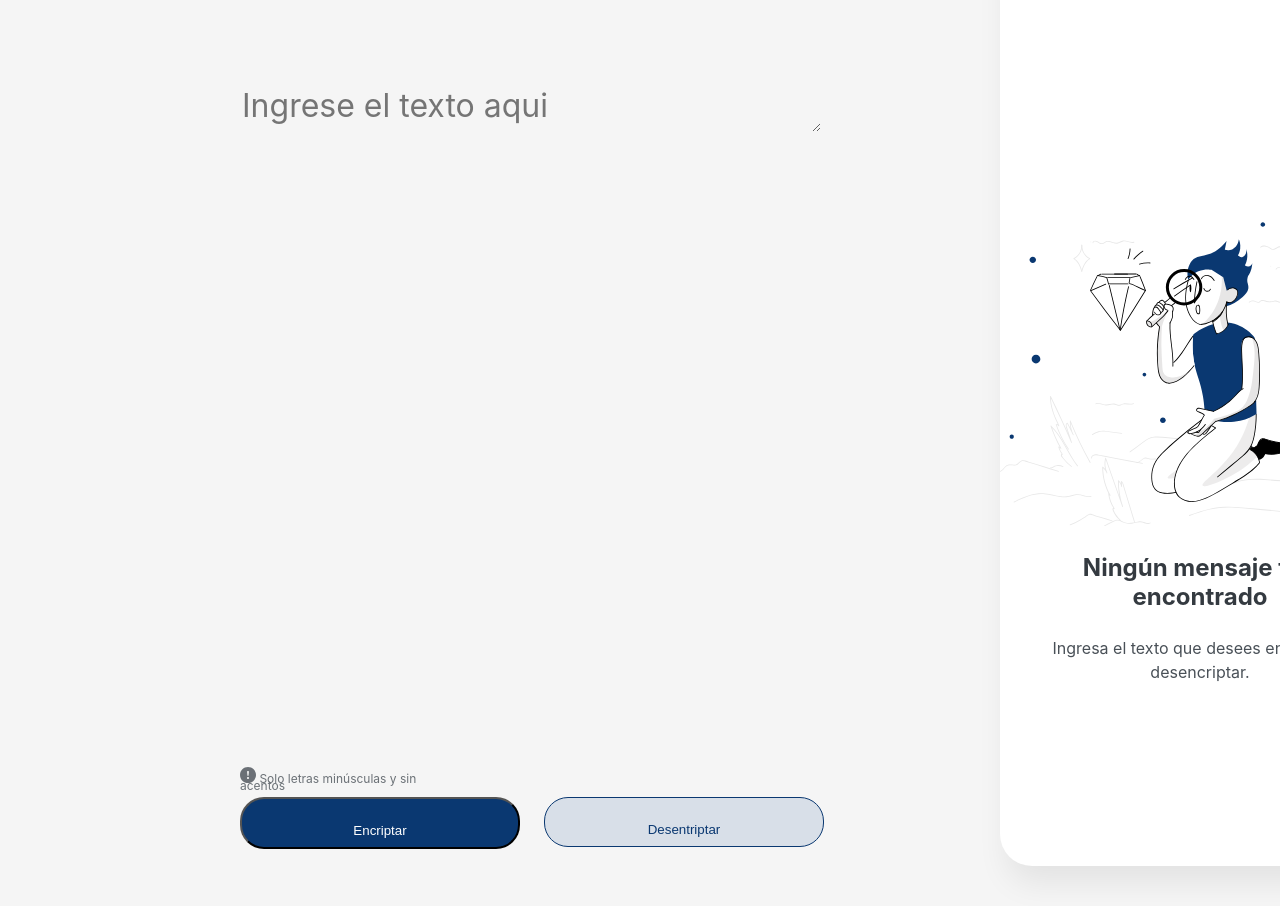
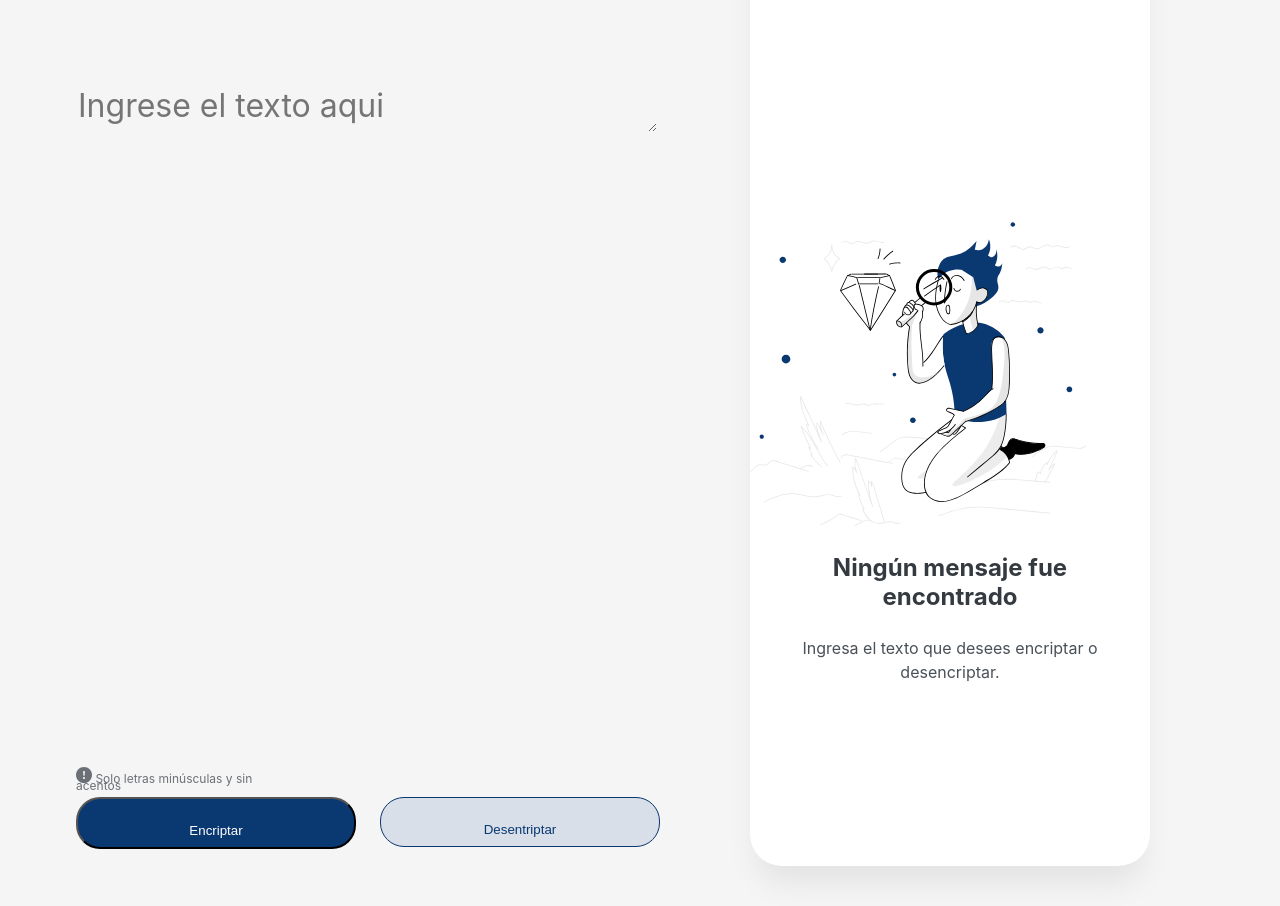
Before and after one commit to gladys5/-challengeonecodificador4, a plain HTML site: page index.html in a window 1280 px wide. Shown: the part 88-994 px from the top of the page. Drawn offline with Linux system fonts and the light colour scheme.

Commit message:
media querys

```diff
--- a/style.css
+++ b/style.css
@@ -4,129 +4,6 @@ body {
   margin: 50px solid black;
   box-sizing: border-box;
 }
-/* .logo {
-  position: absolute;
-  left: 40px;
-  top: 40px;
-}
-textarea {
-  background-color: #f5f5f5;
-}
-.aside {
-  position: absolute;
-  width: 400px;
-  height: 944px;
-  left: 1000px;
-  top: 40px;
-  background: #ffffff;
-  box-shadow: 0px 24px 32px -8px rgba(0, 0, 0, 0.08);
-  border-radius: 32px;
-}
-.img {
-  width: 336px;
-  height: 304px;
-  margin-top: 300px;
-}
-.text {
-  position: absolute;
-  width: 577px;
-  height: 48px;
-  left: 240px;
-  top: 168px;
-  font-family: "Inter";
-  font-style: normal;
-  font-weight: 400;
-  font-size: 32px;
-  line-height: 150%;
-  color: #0a3871;
-}
-section {
-  display: flex;
-  flex-direction: row;
-  align-items: flex-start;
-  padding: 0px;
-  gap: 24px;
-  position: absolute;
-  width: 680px;
-  height: 67px;
-  left: 240px;
-  top: 885px;
-  width: 280px;
-  height: 19px;
-}
-span {
-  position: absolute;
-  left: 0%;
-  right: 0%;
-  top: 0%;
-  bottom: 0%;
-  width: 205px;
-  height: 18px;
-  font-family: "Inter";
-  font-style: normal;
-  font-weight: 400;
-  font-size: 12px;
-  line-height: 50%;
-  color: #495057;
-  opacity: 0.8;
-  margin-top: -30px;
-}
-.blue {
-  padding: 24px;
-  gap: 8px;
-  background: #0a3871;
-  border-radius: 24px;
-  flex: none;
-  order: 0;
-  flex-grow: 0;
-  width: 280px;
-  height: 19px;
-  text-align: center;
-  color: #ffffff;
-}
-.white {
-  padding: 24px;
-  gap: 8px;
-  background: #d8dfe8;
-  border: 1px solid #0a3871;
-  border-radius: 24px;
-  width: 280px;
-  height: 19px;
-  text-align: center;
-  color: #0a3871;
-  flex: none;
-  order: 0;
-  flex-grow: 1;
-}
-.msn {
-  font-family: "Inter";
-  font-style: normal;
-  font-weight: 700;
-  font-size: 24px;
-  line-height: 120%;
-  text-align: center;
-  color: #343a40;
-  flex: none;
-  order: 0;
-  align-self: stretch;
-  flex-grow: 0;
-}
-p {
-  font-family: "Inter";
-  font-style: normal;
-  font-weight: 400;
-  font-size: 16px;
-  line-height: 150%;
-  text-align: center;
-  color: #495057;
-  flex: none;
-  order: 1;
-  align-self: stretch;
-  flex-grow: 0;
-  left: calc(50% - 600px / 2 + 400px);
-} */
-
-/* resolucion 1440  */
 
 .logo {
   position: absolute;
@@ -134,10 +11,7 @@ p {
   left: 3%;
   top: 3%;
 }
-textarea {
-  background-color: #f5f5f5;
-  border: none;
-}
+
 .active {
   display: none;
 }
@@ -145,7 +19,7 @@ textarea {
   position: absolute;
   width: 400px;
   height: 944px;
-  left: 1000px;
+  left: 1500px;
   top: 10px;
 
   background: #ffffff;
@@ -161,7 +35,7 @@ textarea {
 }
 .textareaView {
   display: none;
-  /* background-color: #ffffff; */
+  background-color: #ffffff;
   margin-left: 110px;
   margin-top: 40px;
   border: none;
@@ -192,9 +66,9 @@ textarea {
   position: absolute;
   width: 577px;
   height: 48px;
-  left: 240px;
+  left: 640px;
   top: 168px;
-
+  background-color: #f5f5f5;
   font-family: "Inter";
   font-style: normal;
   font-weight: 400;
@@ -215,7 +89,7 @@ textarea {
   width: 680px;
   height: 67px;
 
-  left: 240px;
+  left: 640px;
 
   top: 885px;
 
@@ -318,5 +192,71 @@ p {
   top: 1000px;
 
   text-align: center;
-  color: #495057;
+  color: #0a3871;
 }
+@media (max-width: 1950px) {
+  .text {
+    left: calc(640px - 64px);
+  }
+  .section {
+    right: calc(640px - 64px);
+  }
+  .aside {
+    left: calc(1500px - 150px);
+  }
+}
+@media (max-width: 1812px) {
+  .text {
+    left: calc(540px - 164px);
+  }
+  .section {
+    left: calc(540px - 164px);
+  }
+  .aside {
+    left: calc(1350px - 150px);
+  }
+}
+@media (max-width: 1674px) {
+  .text {
+    left: calc(440px - 264px);
+  }
+  .section {
+    left: calc(440px - 264px);
+  }
+  .aside {
+    left: calc(1200px - 150px);
+  }
+}
+@media (max-width: 1536px) {
+  .text {
+    left: calc(340px - 164px);
+  }
+  .section {
+    left: calc(240px - 164px);
+  }
+  .aside {
+    left: calc(1050px - 150px);
+  }
+}
+@media (max-width: 1366px) {
+  .text {
+    left: calc(240px - 164px);
+  }
+  .section {
+    left: calc(240px - 164px);
+  }
+  .aside {
+    left: calc(900px - 150px);
+  }
+}
+@media (max-width: 1180px) {
+  .text {
+    left: calc(140px - 164px);
+  }
+  .section {
+    left: calc(140px - 164px);
+  }
+  .aside {
+    left: calc(750px - 150px);
+  }
+}
```
